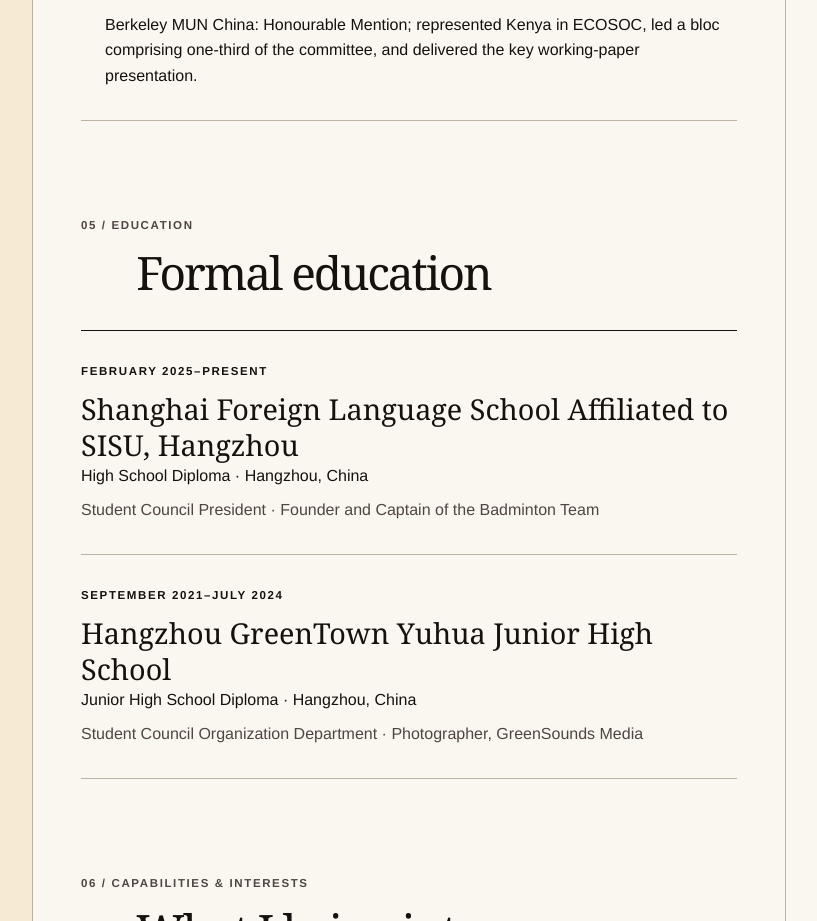
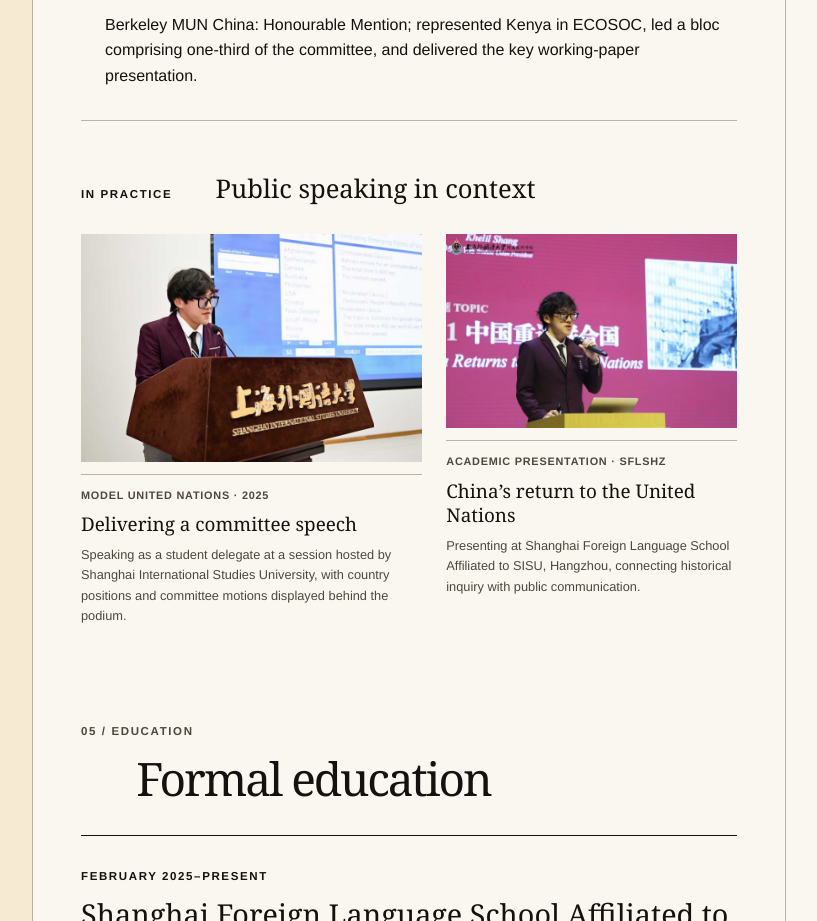
Before and after one commit to khelilshang78-web/chunyin-shang, a React (Vite) app: page /#/profile in a window 1280 px wide. Shown: the part 5780-6701 px from the top of the page, without its empty margins (239-1056 px from the left). Built offline with nearby package versions, Linux system fonts and the light colour scheme.

Commit message:
Add public speaking photographs and context

```diff
--- a/src/index.css
+++ b/src/index.css
@@ -711,6 +711,82 @@ ul {
   color: var(--accent-action);
 }
 
+.speaking-evidence {
+  padding-top: 48px;
+}
+
+.speaking-evidence-heading {
+  display: grid;
+  grid-template-columns: minmax(110px, 0.35fr) minmax(0, 1.65fr);
+  align-items: baseline;
+  gap: 24px;
+}
+
+.speaking-evidence-heading h3 {
+  font-family: Georgia, "Times New Roman", serif;
+  font-size: 1.6rem;
+  font-weight: 400;
+}
+
+.speaking-gallery {
+  display: grid;
+  grid-template-columns: minmax(0, 1.08fr) minmax(0, 0.92fr);
+  gap: 24px;
+  margin-top: 24px;
+}
+
+.speaking-gallery img {
+  display: block;
+  width: 100%;
+  aspect-ratio: 3 / 2;
+  background: var(--surface-warm);
+  object-fit: cover;
+}
+
+.speaking-gallery figcaption {
+  margin-top: 12px;
+  padding-top: 12px;
+  border-top: 1px solid var(--border-subtle);
+}
+
+.speaking-gallery .photo-meta {
+  color: var(--text-secondary);
+  font-size: 0.68rem;
+  font-weight: 600;
+  letter-spacing: 0.07em;
+  text-transform: uppercase;
+}
+
+.speaking-gallery h4 {
+  margin: 8px 0;
+  font-family: Georgia, "Times New Roman", serif;
+  font-size: 1.18rem;
+  font-weight: 400;
+  line-height: 1.3;
+}
+
+.speaking-gallery figcaption > p:last-child {
+  color: var(--text-secondary);
+  font-size: 0.8rem;
+  line-height: 1.6;
+}
+
+@media (max-width: 760px) {
+  .speaking-evidence-heading,
+  .speaking-gallery {
+    grid-template-columns: minmax(0, 1fr);
+    gap: 12px;
+  }
+
+  .speaking-gallery {
+    gap: 36px;
+  }
+
+  .speaking-gallery figcaption > p:last-child {
+    font-size: 0.9rem;
+  }
+}
+
 .education-list article > p:last-child {
   margin-top: 8px;
   color: var(--text-secondary);
--- a/src/pages/Profile.tsx
+++ b/src/pages/Profile.tsx
@@ -139,6 +139,45 @@ export default function Profile() {
                 </article>
               ))}
             </div>
+
+            <section className="speaking-evidence" aria-labelledby="speaking-evidence-title">
+              <div className="speaking-evidence-heading">
+                <p className="item-meta">In practice</p>
+                <h3 id="speaking-evidence-title">Public speaking in context</h3>
+              </div>
+              <div className="speaking-gallery">
+                <figure>
+                  <img
+                    src="./images/model-united-nations-speech.jpg"
+                    alt="ChunYin Shang delivering a Model United Nations committee speech at a wooden podium"
+                    width="1620"
+                    height="1080"
+                    loading="lazy"
+                    decoding="async"
+                  />
+                  <figcaption>
+                    <p className="photo-meta">Model United Nations · 2025</p>
+                    <h4>Delivering a committee speech</h4>
+                    <p>Speaking as a student delegate at a session hosted by Shanghai International Studies University, with country positions and committee motions displayed behind the podium.</p>
+                  </figcaption>
+                </figure>
+                <figure>
+                  <img
+                    src="./images/china-un-presentation.jpg"
+                    alt="ChunYin Shang presenting on China’s return to the United Nations at SFLSHZ"
+                    width="1280"
+                    height="853"
+                    loading="lazy"
+                    decoding="async"
+                  />
+                  <figcaption>
+                    <p className="photo-meta">Academic presentation · SFLSHZ</p>
+                    <h4>China’s return to the United Nations</h4>
+                    <p>Presenting at Shanghai Foreign Language School Affiliated to SISU, Hangzhou, connecting historical inquiry with public communication.</p>
+                  </figcaption>
+                </figure>
+              </div>
+            </section>
           </section>
 
           <section id="education" className="profile-section">
```
Also changed, not shown: scripts/verify-site.mjs (+12 -0 lines), public/images/china-un-presentation.jpg (added), public/images/model-united-nations-speech.jpg (added).
